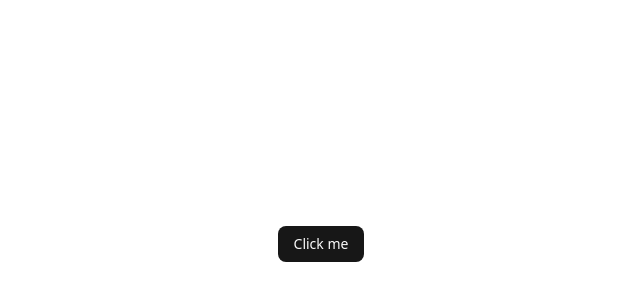
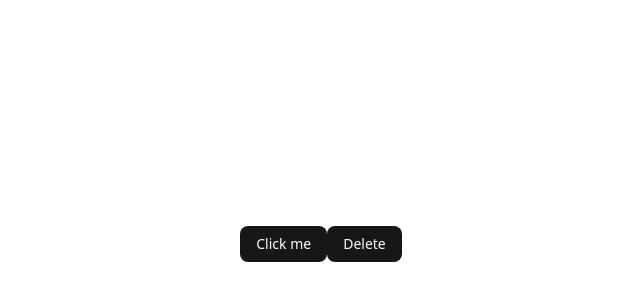
Before and after one commit to damianadamus/n8n_app, a Next.js app: page / in a window 1280 px wide. Shown: the part 156-456 px from the top of the page, without its empty margins (319-959 px from the left). Built offline with nearby package versions, Linux system fonts and the light colour scheme.

Commit message:
Impelmenting button

```diff
--- a/src/app/page.tsx
+++ b/src/app/page.tsx
@@ -11,6 +11,9 @@ const Page = () => {
             <Button>
                 Click me
             </Button>
+            <Button>
+                Delete
+            </Button>
         </div>
     )
 }
```
